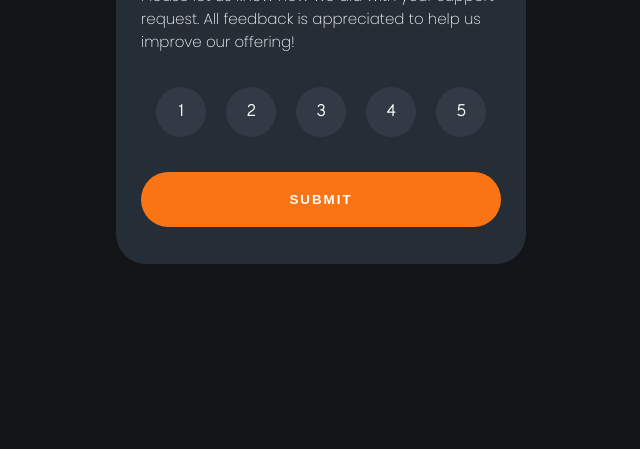
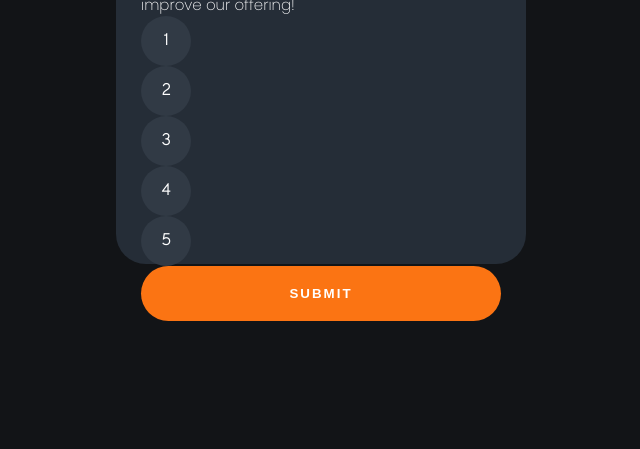
Before and after one commit to ImalKesara/Interactive-rating-component, a plain HTML site: page index.html in a window 1280 px wide. Shown: the part 351-800 px from the top of the page, without its empty margins (319-959 px from the left). Drawn offline with nearby package versions, Linux system fonts and the light colour scheme.

Commit message:
radio btn changes

```diff
--- a/index.html
+++ b/index.html
@@ -47,15 +47,17 @@
                 <p>Please let us know how we did with your support request. All feedback is appreciated to help us improve our offering!</p>
             </div>
 
-            <div class="rating-stars">
-                <div class="rate">1</div>
-                <div class="rate">2</div>
-                <div class="rate">3</div>
-                <div class="rate">4</div>
-                <div class="rate">5</div>
-            </div>
+            <form id="form">
+                <div class="rating-stars-radio">
+                    <div class="rate r1">1</div>
+                    <div class="rate r2">2</div>
+                    <div class="rate r3">3</div>
+                    <div class="rate r4">4</div>
+                    <div class="rate r5">5</div>
+                </div>
 
-            <button>Submit</button>
+                <button>Submit</button>
+            </form>
 
         </div>
     </div>
@@ -66,6 +68,7 @@
     <!-- <div class="attribution">
         Challenge by <a href="https://www.frontendmentor.io?ref=challenge" target="_blank">Frontend Mentor</a>. Coded by <a href="#">Your Name Here</a>.
     </div> -->
+    <script src="script.js"></script>
 </body>
 
 </html>
```
